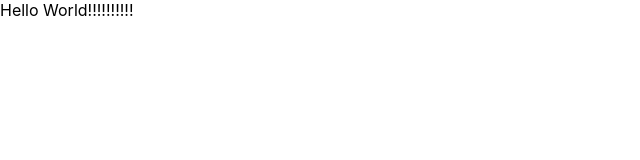
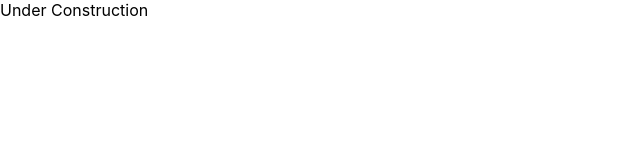
Before and after one commit to lizandrof273/Lizandro, a React (Create React App) app in the folder lizando-web/: page / in a window 1280 px wide. Shown: the top 160 px of the page, without its empty margins (0-640 px from the left). Built offline with nearby package versions, Linux system fonts and the light colour scheme.

Commit message:
under construction  added yarn

```diff
--- a/lizando-web/src/App.js
+++ b/lizando-web/src/App.js
@@ -10,7 +10,7 @@ class App extends React.Component {
 
   render() {
     return (
-      <div>Hello World!!!!!!!!!!</div>
+      <div>Under Construction</div>
     );
   }
 }
```
Also changed, not shown: 1 other file (tests, documents, lock files or other folders).
